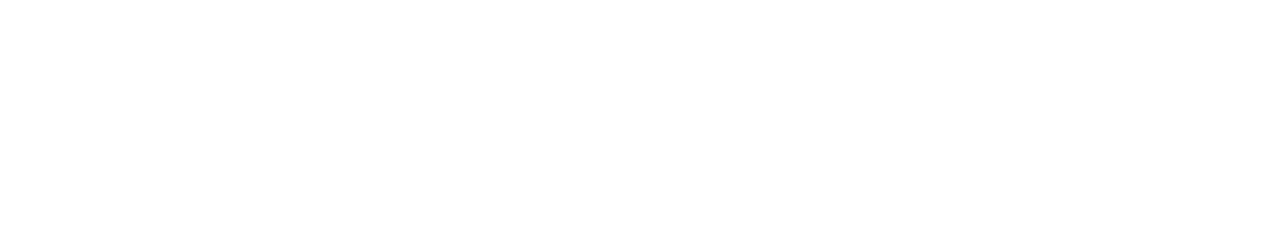
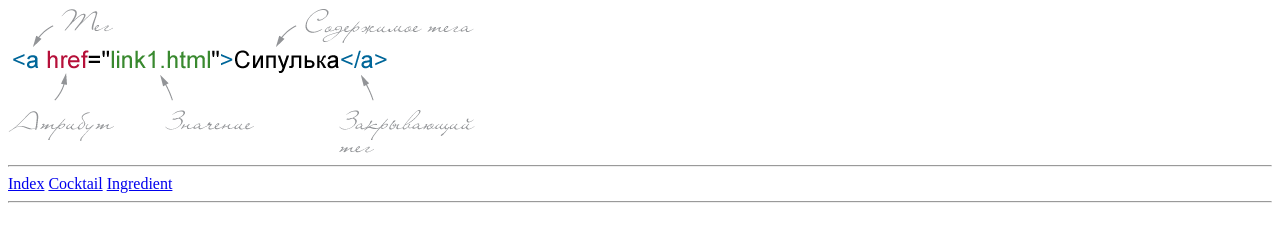
Before and after one commit to denverden/skillup, a plain HTML site: page task-1/page/glass.html in a window 1280 px wide. Drawn offline with Linux system fonts and the light colour scheme.

Commit message:
feat: added main structure

```diff
--- a/task-1/page/glass.html
+++ b/task-1/page/glass.html
@@ -7,6 +7,11 @@
   <title>Glass</title>
 </head>
 <body>
-
+  <img src="../img/logo.png" alt="logo">
+  <hr>
+  <a href="../index.html" title="Index">Index</a>
+  <a href="./cocktail.html" title="Cocktail">Cocktail</a>
+  <a href="./ingredient.html" title="Ingredient">Ingredient</a>
+  <hr>
 </body>
 </html>
```
Also changed, not shown: task-1/index.html (+6 -1 lines), task-1/page/cocktail.html (+6 -1 lines), task-1/page/ingredient.html (+6 -1 lines), task-1/img/logo.png (added).
